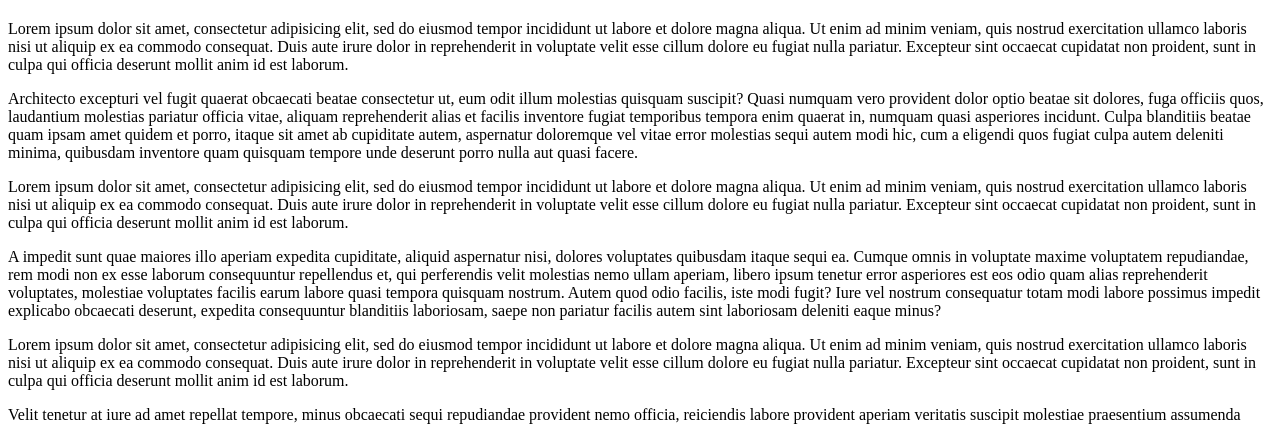
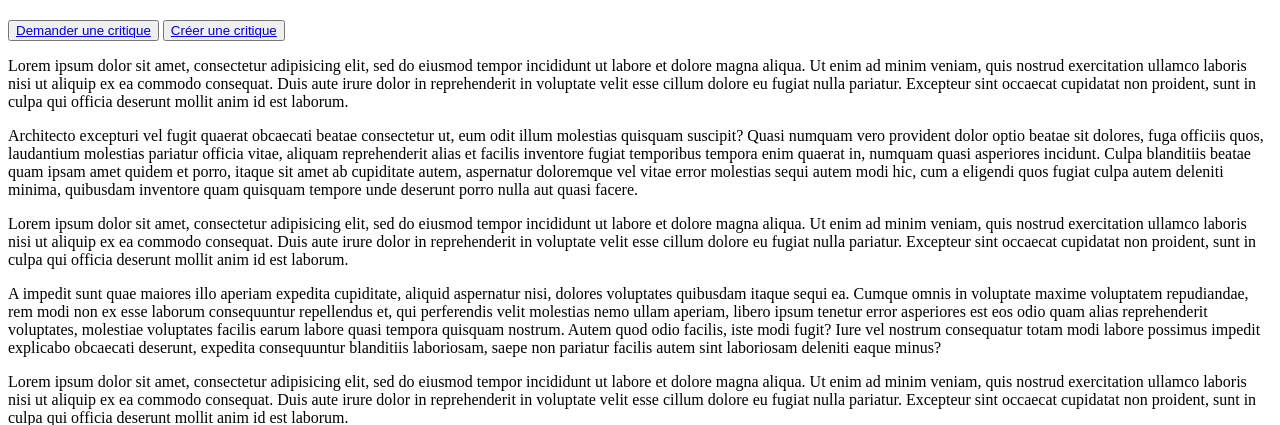
Before and after one commit to lisa367/OPC-Brouillon-P9, a Django app: template src/lit_reviews/templates/lit_reviews/homepage.html in a window 1280 px wide. Shown: the part 187-612 px from the top of the page. Run offline with Django 3.2, Linux system fonts and the light colour scheme; the template is opened without the code that fills it, so the values that code supplies are empty.

Commit message:
homepage template - added links to create tickets and reviews

```diff
--- a/src/lit_reviews/templates/lit_reviews/homepage.html
+++ b/src/lit_reviews/templates/lit_reviews/homepage.html
@@ -1,7 +1,17 @@
 {% extends 'lit_reviews/base.html' %}
 
 {% block content %}
+
+<button>
+    <a href="{% url 'create-ticket' %}">Demander une critique</a>
+</button>
+<button>
+    <a href="{% url 'create-review' %}">Créer une critique</a>
+</button>
+
 <div id="reviews">{% lorem 2 p %}</div>
 <div id="tickets">{% lorem 2 p %}</div>
 <div id="followers">{% lorem 2 p %}</div>
+
+
 {% endblock %}
```
